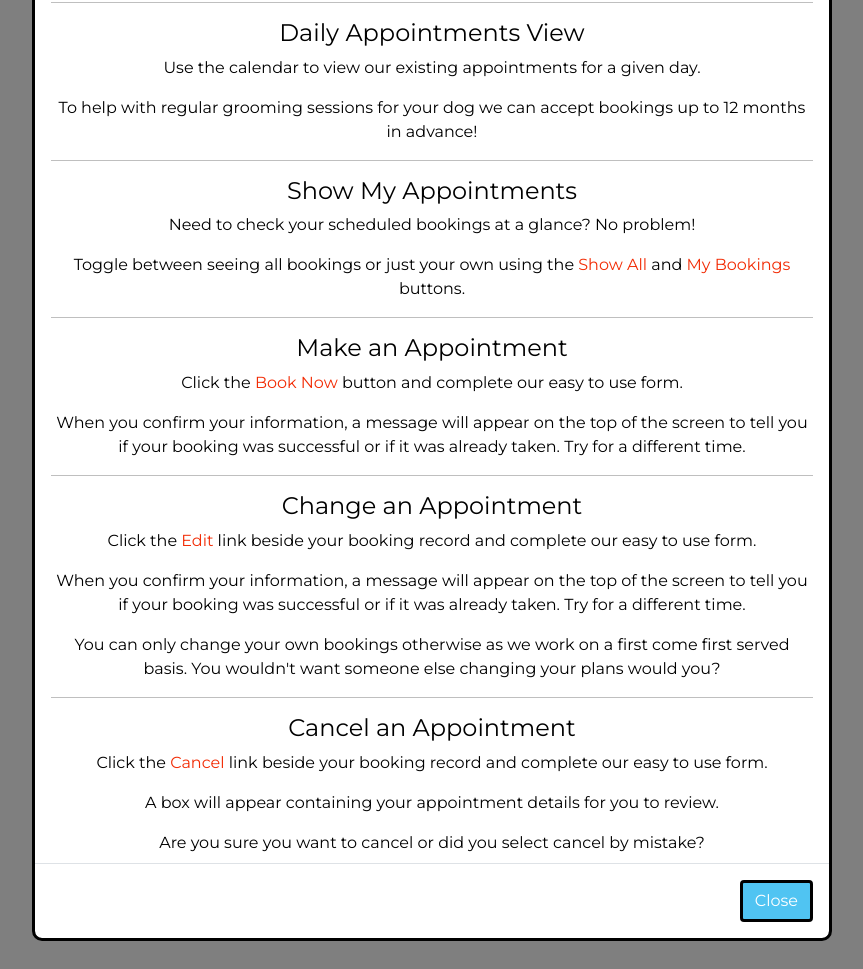
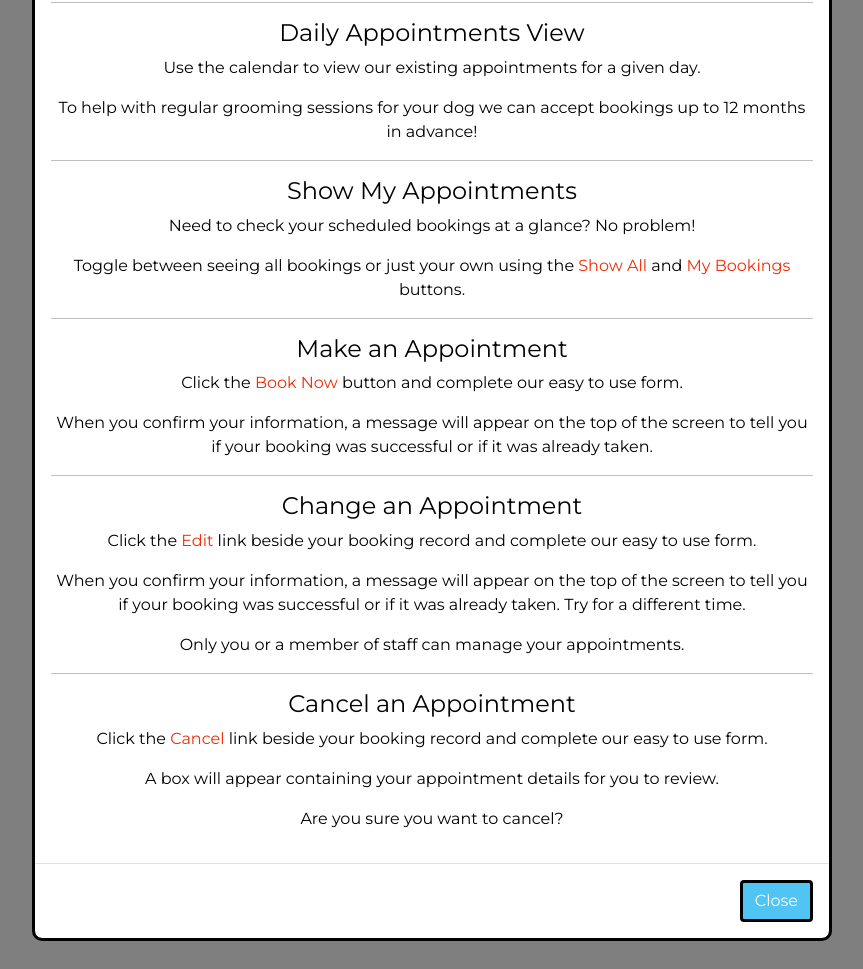
Before and after one commit to StevenWeir038/Kennel39, a Django app: page /bookings/ in a window 1280 px wide, after a click that opens the changed part. Shown: the part 265-1234 px from the top of the page, without its empty margins (208-1071 px from the left). Run offline with Django 3.2, Linux system fonts and the light colour scheme; data that the repository does not hold is empty; parts of the project's set-up code (start-up, migrations or seed data) failed here and were passed over; some libraries are stand-ins or nearby versions; some web fonts are replaced.

Commit message:
Reword help modal content

```diff
--- a/bookings/templates/bookings/view_booking.html
+++ b/bookings/templates/bookings/view_booking.html
@@ -42,7 +42,7 @@
                             <p>Click the <span>Book Now</span> button and complete our easy to use form.</p>
                             <p>When you confirm your information, a message will appear on the top of the screen to tell
                                 you if your booking was successful
-                                or if it was already taken. Try for a different time.</p>
+                                or if it was already taken.</p>
                             <hr>
                             <h4>Change an Appointment</h4>
                             <p>Click the <span>Edit</span> link beside your booking record and complete our easy to use
@@ -50,15 +50,14 @@
                             <p>When you confirm your information, a message will appear on the top of the screen to tell
                                 you if your booking was successful
                                 or if it was already taken. Try for a different time.</p>
-                            <p>You can only change your own bookings otherwise as we work on a first come first
-                                served basis. You wouldn't want someone else changing your plans would you?</p>
+                            <p>Only you or a member of staff can manage your appointments.</p>
                             <hr>
                             <h4>Cancel an Appointment</h4>
                             <p>Click the <span>Cancel</span> link beside your booking record and complete our easy to
                                 use form.
                             </p>
                             <p>A box will appear containing your appointment details for you to review.</p>
-                            <p>Are you sure you want to cancel or did you select cancel by mistake?</p>
+                            <p>Are you sure you want to cancel?</p>
                         </div>
                         <div class="modal-footer">
                             <button type="button" class="btn btn-secondary" data-bs-dismiss="modal">Close</button>
```
